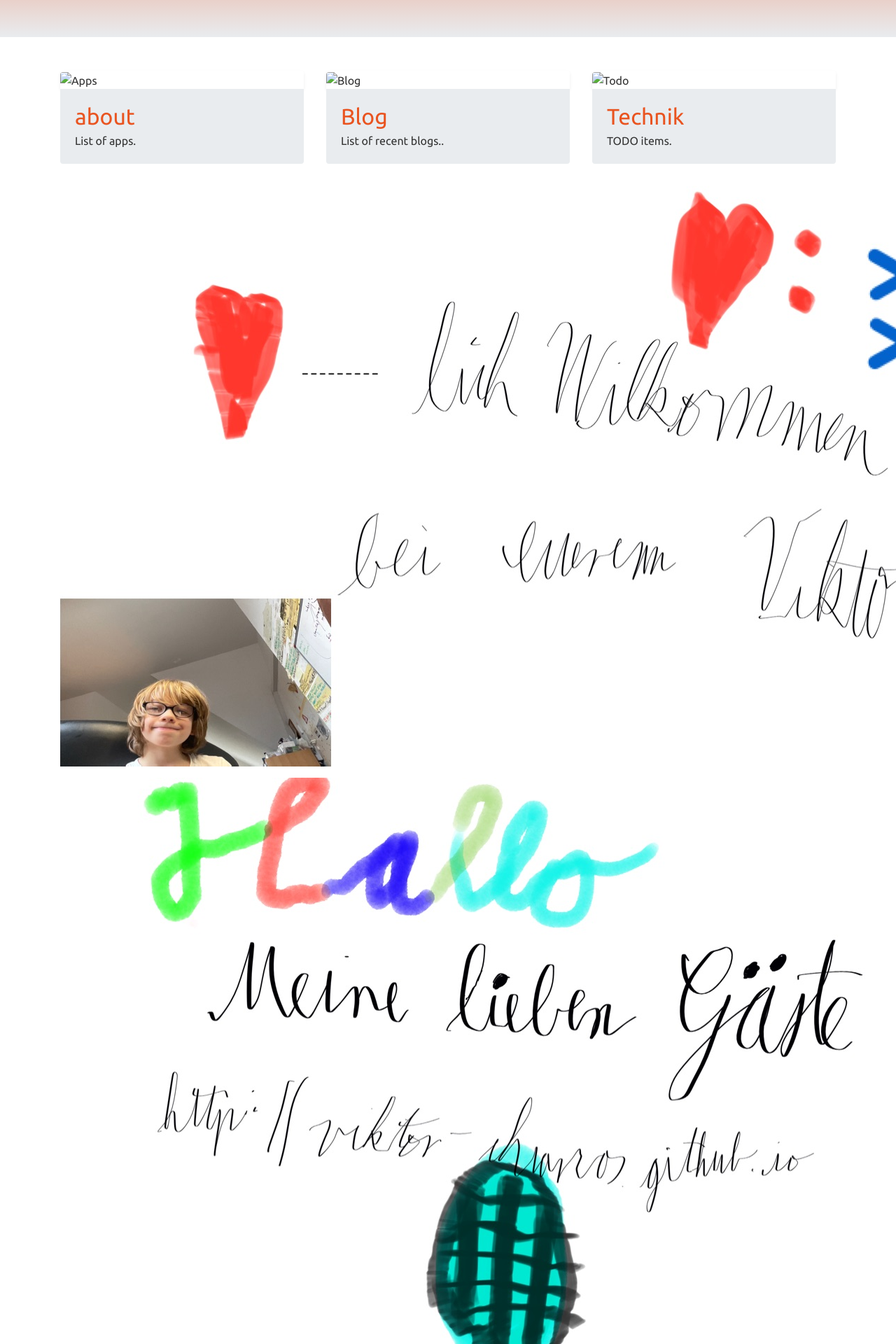
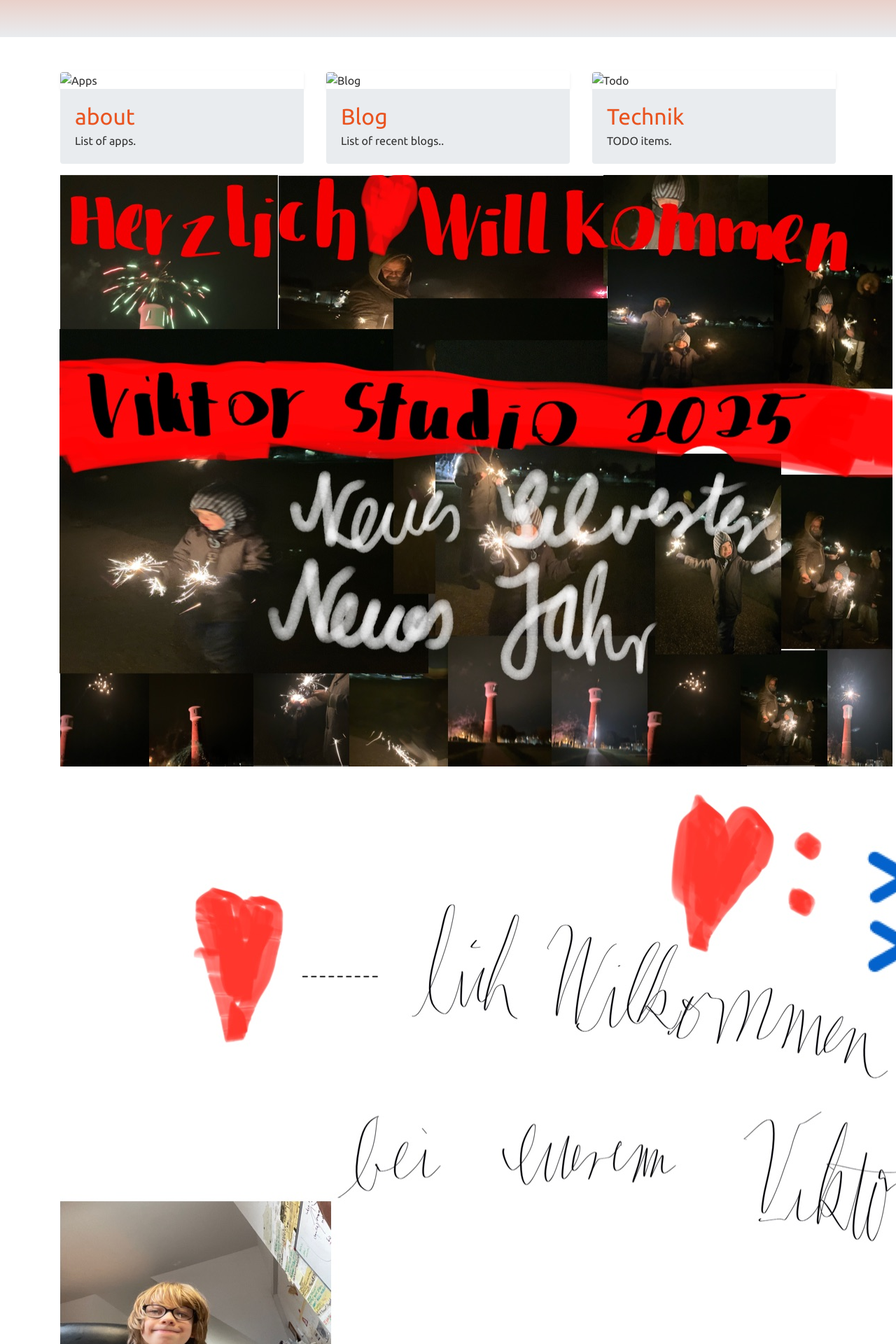
Before and after one commit to viktor-chiarcos/viktor-chiarcos.github.io, a Jekyll site: the page built from index.md, in a window 1280 px wide. Shown: the part 300-2220 px from the top of the page at 70% size. Built offline with Jekyll 4.4.1, drawn with Linux system fonts in a browser that asks for light colours.

Commit message:
Viktor Studio 202…

```diff
--- a/index.md
+++ b/index.md
@@ -76,6 +76,9 @@ feature_rows:
 -->
 
 
+![](Entwurf/Viktor-Studio-2025.jpg)
+
+
 ![](Entwurf/herzlich-willkommen.jpg)
 
 ![](Entwurf/hallo.jpg)
```
